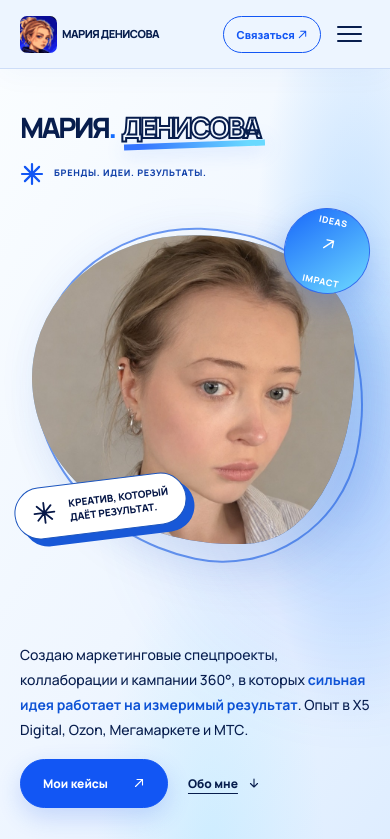
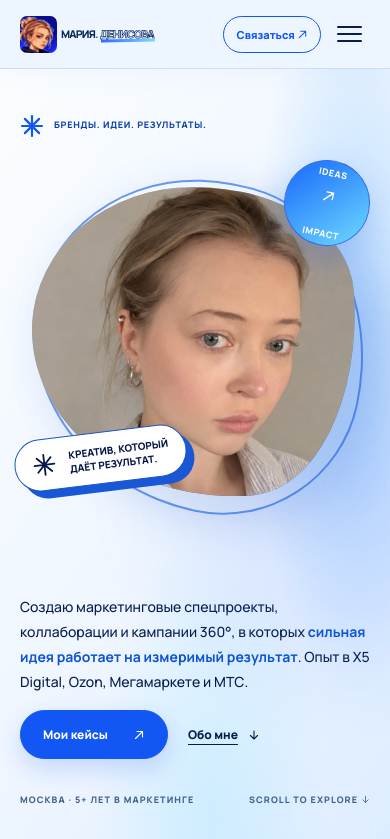
Before and after one commit to Mikheevmih/maria-portfolio, a plain HTML site: page index.html in a window 390 px wide. Shown: the top 839 px of the page. Drawn offline with Linux system fonts and the light colour scheme.

Commit message:
Move stylized Maria Denisova wordmark into mobile header

```diff
--- a/index.html
+++ b/index.html
@@ -460,11 +460,51 @@
       }
     }
   </style>
+
+  <style id="mobile-stylized-header-name">
+    /* Use the recognizable two-tone hero wordmark in the mobile sticky header. */
+    .site-header .brand-text-mobile{display:none}
+    @media(max-width:800px){
+      .site-header .header-brand .brand-text-desktop{display:none}
+      .site-header .header-brand .brand-text-mobile{
+        display:inline-flex;align-items:center;gap:.30em;
+        white-space:nowrap;font-size:clamp(10px,2.55vw,15px);
+        font-weight:900;letter-spacing:-.075em;line-height:1.05;
+      }
+      .site-header .brand-word-filled{color:#07265c}
+      .site-header .brand-dot{color:#1766fa}
+      .site-header .brand-word-outline{
+        position:relative;color:transparent;
+        -webkit-text-stroke:.75px #08265e;
+        paint-order:stroke fill;
+      }
+      .site-header .brand-word-outline::after{
+        content:"";position:absolute;z-index:-1;
+        left:1%;right:-2%;bottom:-3px;height:3px;
+        background:linear-gradient(90deg,#3167ff,#78dbff);
+        transform:rotate(-1deg);pointer-events:none;
+      }
+      /* The name now lives in the header, not above the photo. */
+      .hero .hero-grid .hero-content h1{display:none}
+    }
+    @media(max-width:520px){
+      .site-header .header-brand{gap:4px}
+      .site-header .header-brand .brand-text-mobile{
+        font-size:clamp(9px,2.72vw,12px);gap:.25em;
+      }
+      .site-header .brand-word-outline{-webkit-text-stroke:.65px #08265e}
+    }
+    @media(max-width:360px){
+      .site-header .header-brand .brand-text-mobile{
+        font-size:clamp(8px,2.55vw,10px);gap:.20em;
+      }
+    }
+  </style>
 </head>
 <body>
   <header class="site-header">
     <div class="wrap header-inner">
-      <a class="brand header-brand" href="#top" aria-label="Мария Денисова — на главную"><img src="apple-touch-icon.png?v=2" alt="" width="20" height="20" decoding="async"><span>МАРИЯ ДЕНИСОВА</span></a>
+      <a class="brand header-brand" href="#top" aria-label="Мария Денисова — на главную"><img src="apple-touch-icon.png?v=2" alt="" width="20" height="20" decoding="async"><span class="brand-text-desktop">МАРИЯ ДЕНИСОВА</span><span class="brand-text-mobile" aria-hidden="true"><span class="brand-word-filled">МАРИЯ<span class="brand-dot">.</span></span><span class="brand-word-outline">ДЕНИСОВА</span></span></a>
       <nav class="main-nav" id="navigation" aria-label="Главное меню">
         <a href="#about">О себе</a><a href="#experience">Опыт</a><a href="#results">Результаты</a><a href="#portfolio">Портфолио</a><a href="#education">Образование</a>
       </nav>
```
